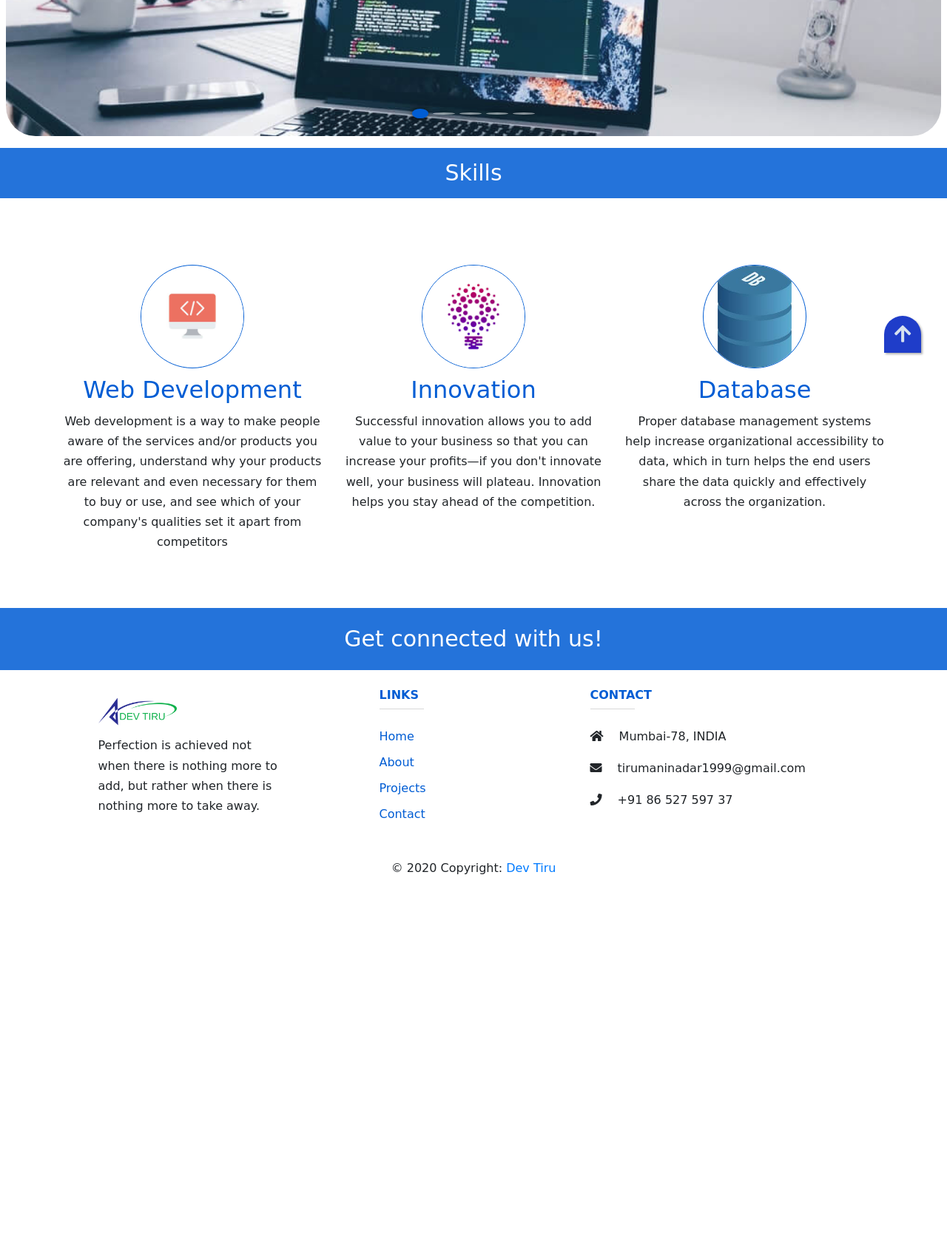
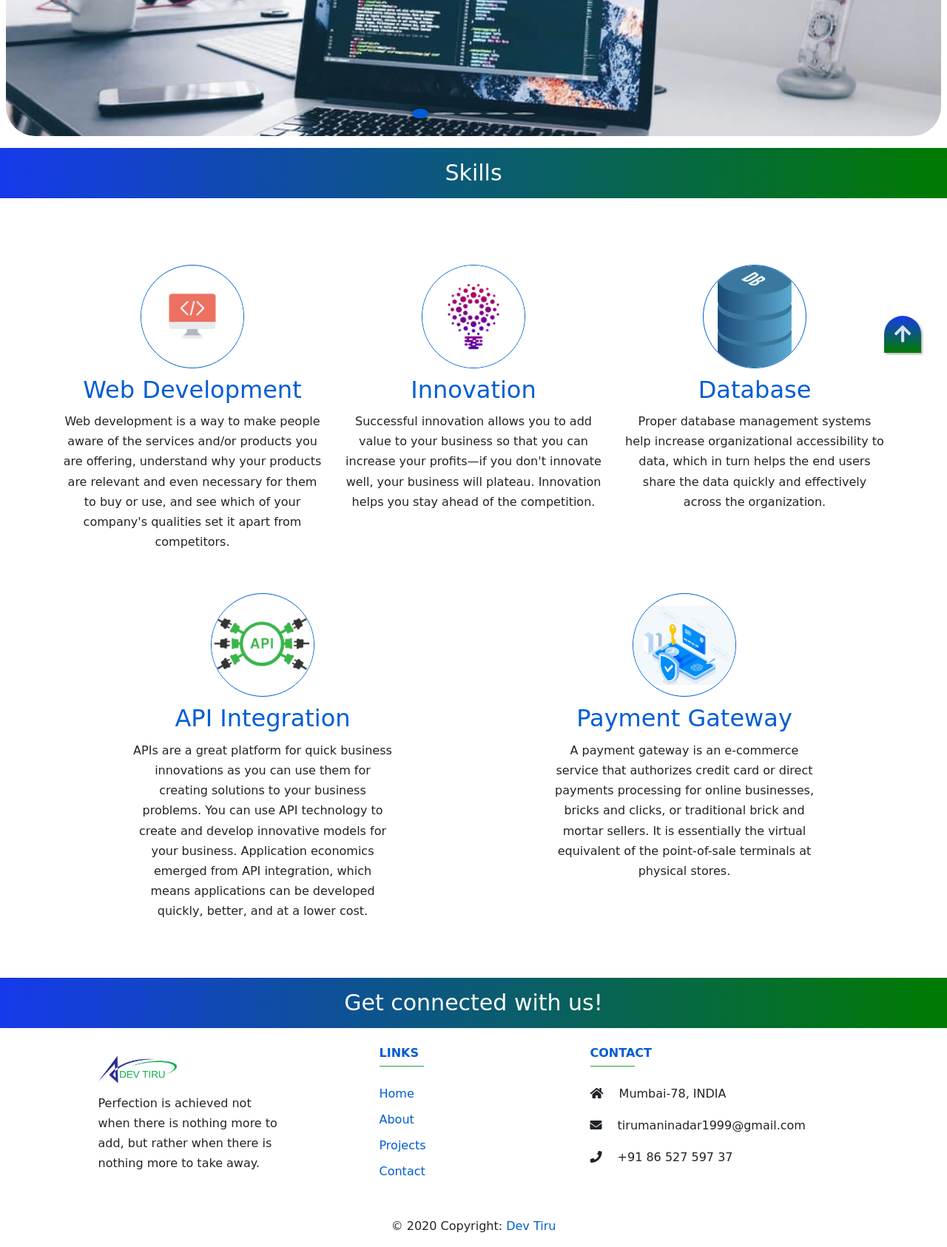
Before and after one commit to Acetrot-Tirumani/first-site, a PHP site: page / in a window 1280 px wide. Shown: the part 378-2064 px from the top of the page at 74% size. Before the commit the page ends 1560 px from the top, so only its background shows below. Run offline with PHP 8.4, Linux system fonts and the light colour scheme; some libraries are stand-ins or nearby versions.

Commit message:
gradient color. two skills added

```diff
--- a/css/app.css
+++ b/css/app.css
@@ -198,18 +198,20 @@ body {
 
 /*footer css*/
 #back {
-  background-color: #1f3dc9;
+  /* background-color: #1f3dc9; */
+  background-image: linear-gradient(to bottom, #163aeb, #007b00);
 }
 .foot-link {
-  color: rgb(1, 93, 212) !important;
-  text-decoration: none !important;
+  color: rgb(1, 93, 212);
+  text-decoration: none;
 }
 .foot-link:hover {
-  color: rgb(49, 182, 71) !important;
-  text-decoration: none !important;
+  color: rgb(49, 182, 71);
+  text-decoration: none;
+  border-bottom: 2px solid rgb(1, 93, 212);
 }
 .footer-header {
-  color: rgb(1, 93, 212) !important;
+  color: rgb(1, 93, 212);
 }
 .p-footer {
   margin-bottom: 0.5rem;
@@ -218,3 +220,6 @@ body {
   width: auto;
   height: 4rem;
 }
+.footer-header-line {
+  background-color: rgb(49, 182, 71);
+}
--- a/footer.php
+++ b/footer.php
@@ -2,9 +2,9 @@
 <!-- Footer -->
 <footer class="page-footer font-small unique-color-dark">
 
-    <div style="background-color: rgb(1 93 212 / 86%);">
+    <div style="background-image: linear-gradient(to right, #163aeb, #007b00);">
         <div class="container">
-            <div class="row py-4 d-flex align-items-center">
+            <div class="row py-3 d-flex align-items-center">
                 <div class="col-md-12 col-lg-12 text-center text-lg-center text-md-left mb-4 mb-md-0">
                     <!-- <h6 class="mb-0 text-white font-10">Get connected with us on social networks!</h6> -->
                     <h6 class="mb-0 text-white font-10">Get connected with us!</h6>
@@ -23,7 +23,7 @@
 
             <div class="col-md-3 col-lg-2 col-xl-2 mx-auto mb-4">
                 <h6 class="text-uppercase font-weight-bold footer-header">Links</h6>
-                <hr class="deep-purple accent-2 mb-3 mt-0 d-inline-block mx-auto" style="width: 60px;">
+                <hr class="deep-purple accent-2 mb-3 mt-0 d-inline-block mx-auto footer-header-line" style="width: 60px;">
                 <p class="p-footer">
                     <a href="#!" class="foot-link">Home</a>
                 </p>
@@ -39,8 +39,8 @@
 
             </div>
             <div class="col-md-4 col-lg-4 col-xl-4 mx-auto mb-md-0 mb-4">
-                <h6 class="text-uppercase font-weight-bold footer-header">Contact</h6>
-                <hr class="deep-purple accent-2 mb-3 mt-0 d-inline-block mx-auto" style="width: 60px;">
+                <h6 class="text-uppercase font-weight-bold footer-header ">Contact</h6>
+                <hr class="deep-purple accent-2 mb-3 mt-0 d-inline-block mx-auto footer-header-line" style="width: 60px;">
                 <p>
                     <i class="fas fa-home mr-3"></i> Mumbai-78, INDIA
                 </p>
@@ -55,7 +55,7 @@
         </div>
     </div>
     <div class="footer-copyright text-center py-3">© 2020 Copyright:
-        <a href="https://mdbootstrap.com/"> Dev Tiru</a>
+        <a href="/" class="foot-link"> Dev Tiru</a>
     </div>
 </footer>
 <!-- Footer -->
--- a/index.php
+++ b/index.php
@@ -54,7 +54,7 @@
         </a>
     </div>
 
-    <div style="background-color: rgb(1 93 212 / 86%);">
+    <div style="background-image: linear-gradient(to right, #163aeb, #007b00);">
         <div class="container">
             <div class="row py-3 d-flex align-items-center">
                 <div class="col-md-12 col-lg-12 text-center text-lg-center text-md-left mb-4 mb-md-0">
@@ -66,23 +66,34 @@
 
     <!-- skills section -->
     <div class="container mt-lg-70 mt-40 mb-40">
-        <div class="row text-center">
+        <div class="row text-center justify-content-around">
             <div class="col-lg-4 mt-20 mb-20 border-bottom bt-large-0">
                 <img src="\images\web-development.png" alt="" style="object-fit: contain;" class="rounded-circle border-dark round-border-blue" width="140" height="140">
                 <h2 class="mt-10 mb-10 footer-header">Web Development</h2>
-                <p>Web development is a way to make people aware of the services and/or products you are offering, understand why your products are relevant and even necessary for them to buy or use, and see which of your company's qualities set it apart from competitors</p>
+                <p>Web development is a way to make people aware of the services and/or products you are offering, understand why your products are relevant and even necessary for them to buy or use, and see which of your company's qualities set it apart from competitors.</p>
             </div>
             <div class="col-lg-4 mt-20 mb-20 border-bottom bt-large-0">
                 <img src="\images\innovation.png" alt="" class="bd-placeholder-img rounded-circle border-dark round-border-blue" style="object-fit: contain;" style="object-fit: contain;" width="140" height="140">
                 <h2 class="mt-10 mb-10 footer-header">Innovation</h2>
                 <p>Successful innovation allows you to add value to your business so that you can increase your profits—if you don't innovate well, your business will plateau. Innovation helps you stay ahead of the competition.</p>
             </div>
-            <div class="col-lg-4 mt-20 mb-20 bt-large-0">
+            <div class="col-lg-4 mt-20 mb-20 border-bottom bt-large-0">
                 <img src="\images\database.png" alt="" class="bd-placeholder-img rounded-circle border-dark round-border-blue" style="object-fit: contain;" width="140" height="140">
                 <h2 class="mt-10 mb-10 footer-header">Database</h2>
                 <p>Proper database management systems help increase organizational accessibility to data, which in turn helps the end users share the data quickly and effectively across the organization.</p>
             </div>
-
+        </div>
+        <div class="row text-center justify-content-around">
+            <div class="col-lg-4 mt-20 mb-20 border-bottom bt-large-0">
+                <img src="\images\api-integration.png" alt="" style="object-fit: contain;" class="rounded-circle border-dark round-border-blue" width="140" height="140">
+                <h2 class="mt-10 mb-10 footer-header">API Integration</h2>
+                <p>APIs are a great platform for quick business innovations as you can use them for creating solutions to your business problems. You can use API technology to create and develop innovative models for your business. Application economics emerged from API integration, which means applications can be developed quickly, better, and at a lower cost.</p>
+            </div>
+            <div class="col-lg-4 mt-20 mb-20 bt-large-0">
+                <img src="\images\payment-gateway-1.png" alt="" class="bd-placeholder-img rounded-circle border-dark round-border-blue" style="object-fit: contain;" style="object-fit: contain;" width="140" height="140">
+                <h2 class="mt-10 mb-10 footer-header">Payment Gateway</h2>
+                <p>A payment gateway is an e-commerce service that authorizes credit card or direct payments processing for online businesses, bricks and clicks, or traditional brick and mortar sellers. It is essentially the virtual equivalent of the point-of-sale terminals at physical stores.</p>
+            </div>
         </div>
     </div>
 </main>
```
Also changed, not shown: images/api-integration.png (added), images/payment-gateway-1.png (added), images/pgicon.png (added).
